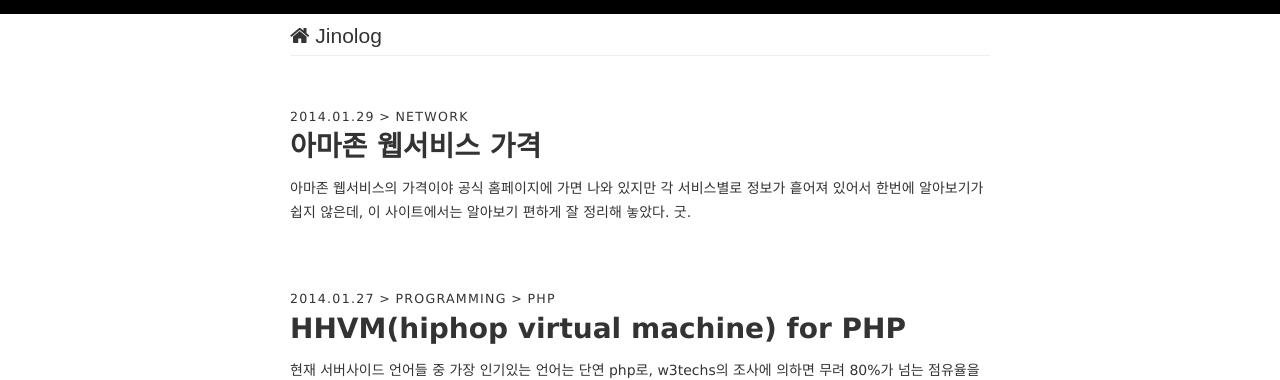
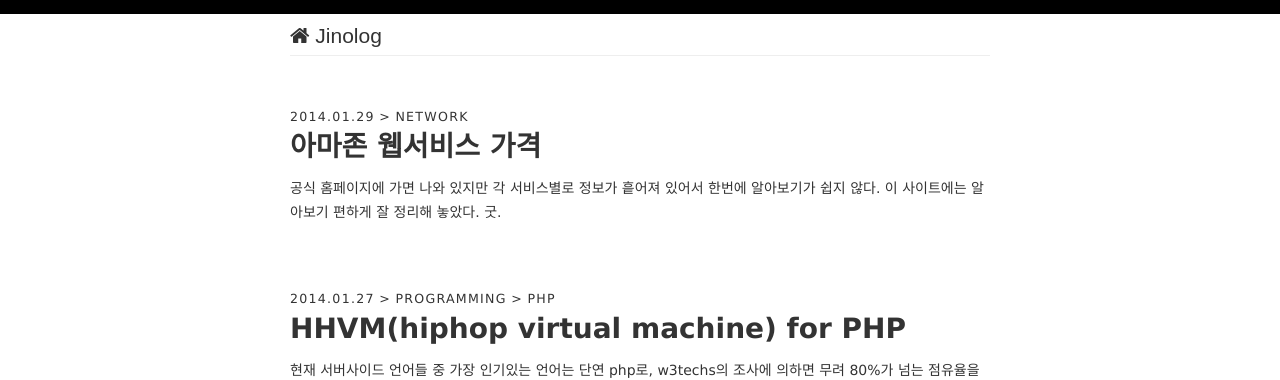
Before and after one commit to pearlc/pearlc.github.io, a Jekyll site: the page built from index.html, in a window 1280 px wide. Shown: the top 380 px of the page. Built offline with Jekyll 4.4.1, drawn with Linux system fonts in a browser that asks for light colours; some web fonts are replaced; Markdown is read by kramdown in place of the engine named in the settings; the list of posts is cut into pages by our own code.

Commit message:
post 수정

```diff
--- a/_posts/2014-01-29-aws-pricing.markdown
+++ b/_posts/2014-01-29-aws-pricing.markdown
@@ -6,7 +6,9 @@
 tags: aws, amazon, web, service, price, pricing, 아마존,웹서비스,가격, 비교,지역별
 ---
 
-아마존 웹서비스의 가격이야 [공식 홈페이지]에 가면 나와 있지만 각 서비스별로 정보가 흩어져 있어서 한번에 알아보기가 쉽지 않은데, [이 사이트][cloudmix pricing]에서는 알아보기 편하게 잘 정리해 놓았다.
+[공식 홈페이지]에 가면 나와 있지만 각 서비스별로 정보가 흩어져 있어서 한번에 알아보기가 쉽지 않다.
+
+[이 사이트][cloudmix pricing]에는 알아보기 편하게 잘 정리해 놓았다.
 
 굿.
 
```
